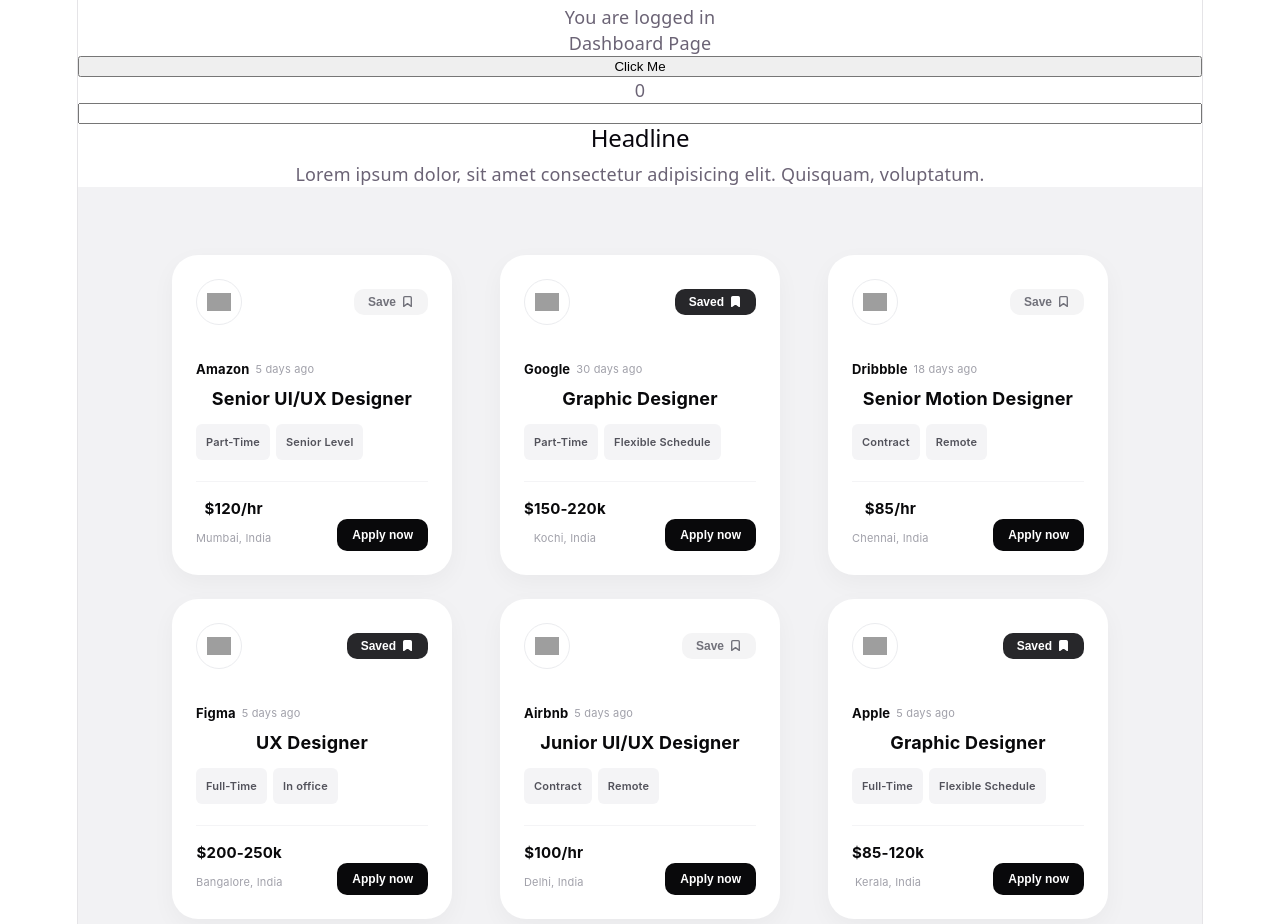
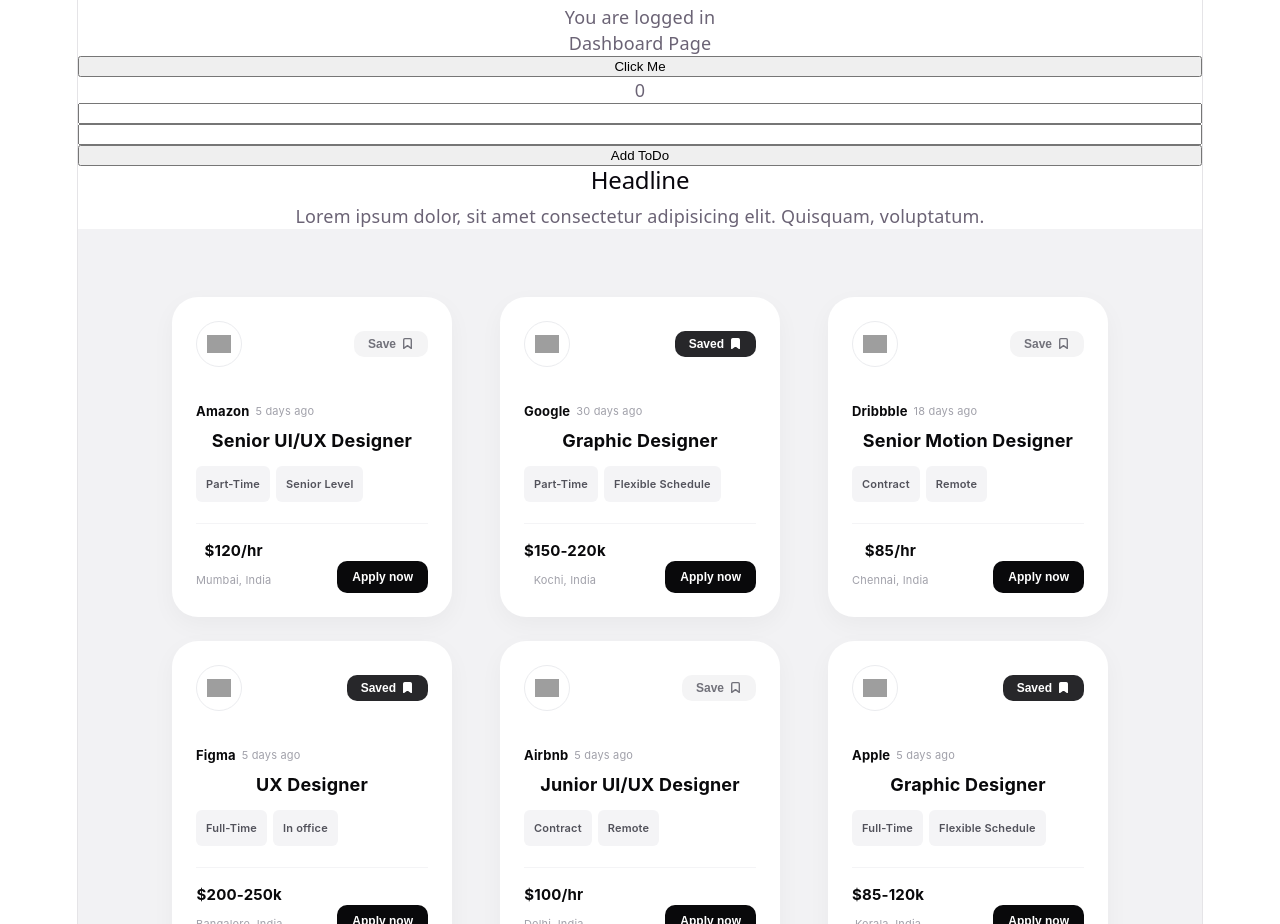
Before and after one commit to Doc-tur/profile-card-update, a React (Vite) app: page / in a window 1280 px wide. Shown: the part 1320-2244 px from the top of the page. Built offline with nearby package versions, Linux system fonts and the light colour scheme; grey boxes are pictures that could not be loaded.

Commit message:
Changed my to do useState

```diff
--- a/src/App.jsx
+++ b/src/App.jsx
@@ -10,6 +10,7 @@
 function App() {
   const [count, setCount] = useState(0);
   const [text, setText] = useState("");
+  const [toDo, setToDo] = useState("");
 
   const ProfileCards = [
     {
@@ -83,6 +84,14 @@
       <input type="text" value={text} onChange={(e) => setText(e.target.value)} />
 
       <div>{text}</div>
+
+      <input type="text" value={toDo} onChange={(e) => setToDo(e.target.value)} />
+      <button onClick={() => { setToDo(text); console.log(toDo); }}>
+        Add ToDo
+      </button>
+
+      <div>{toDo}</div>
+
       <Card title="Headline">
         {/* children */}
         <p>Lorem ipsum dolor, sit amet consectetur adipisicing elit. Quisquam, voluptatum.</p>
```
